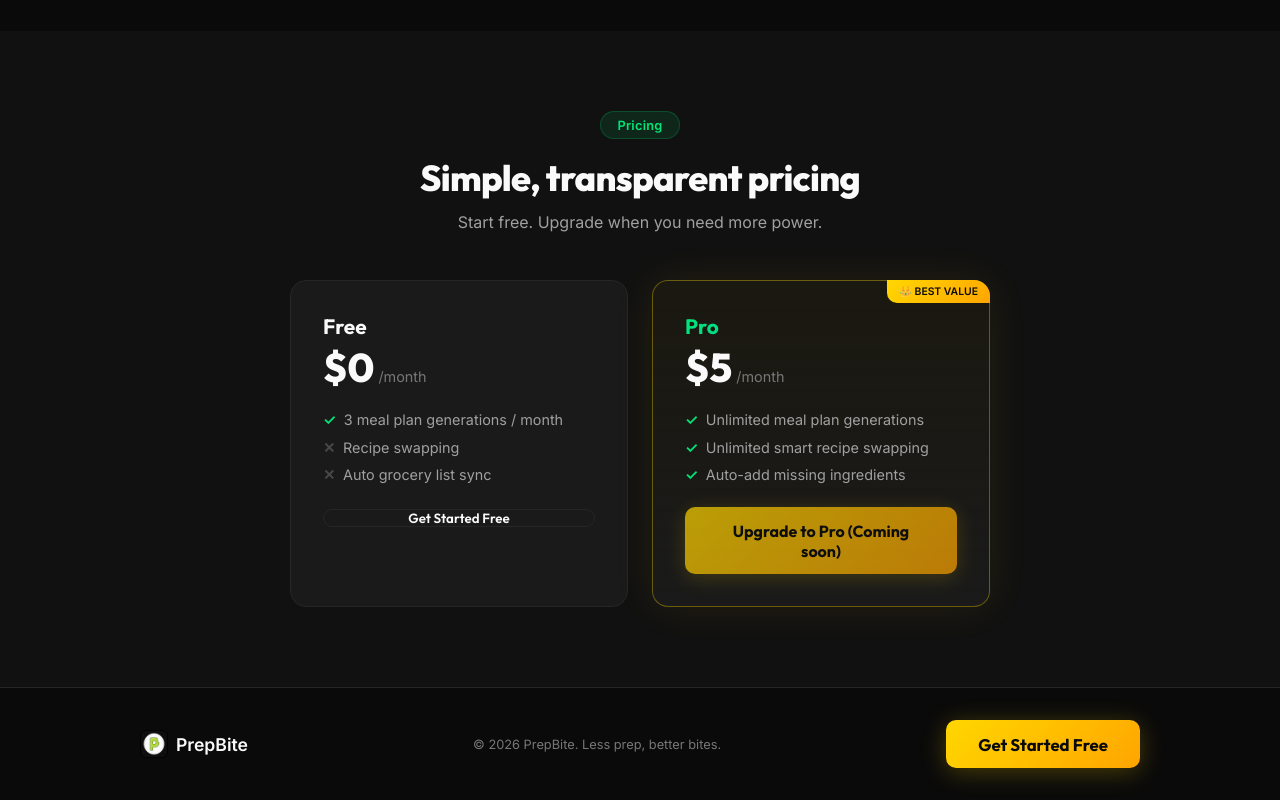
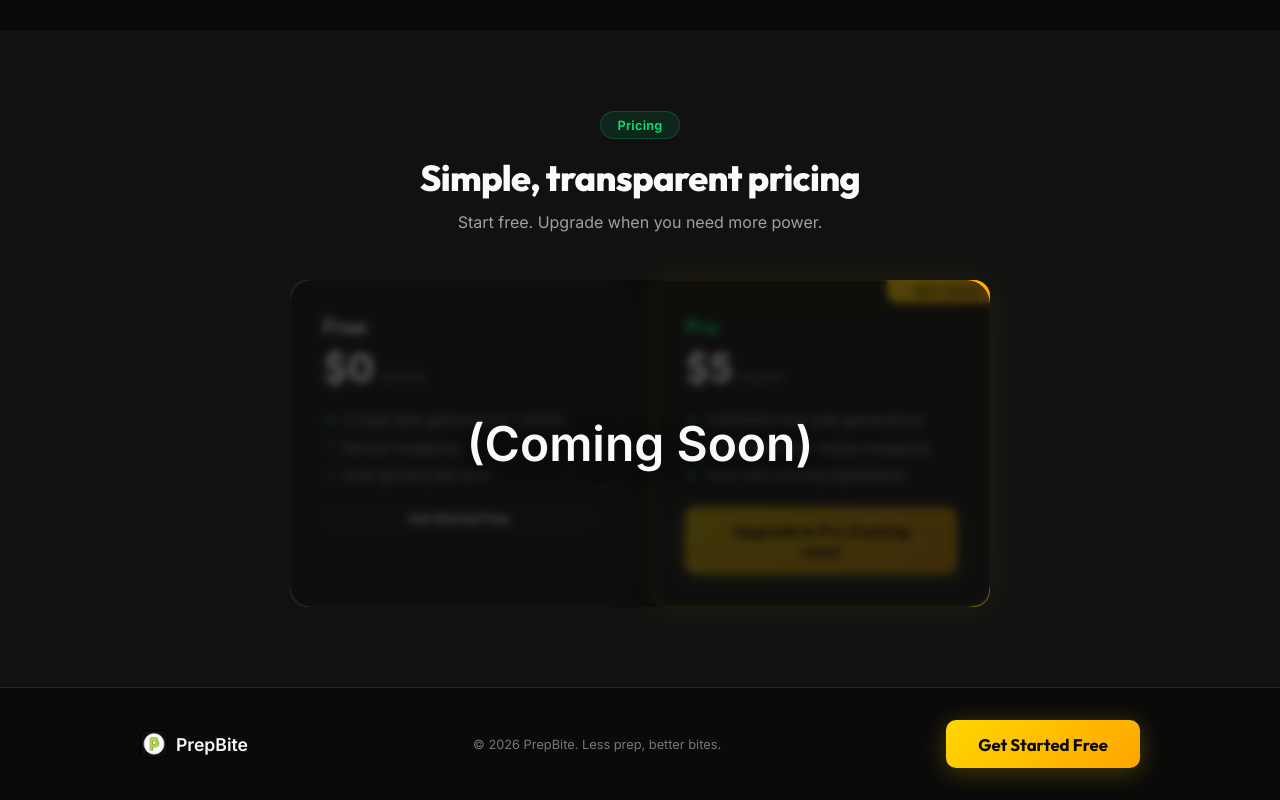
Before and after one commit to amishgupta2010-wq/PrepBite, a Next.js app: page / in a window 1280 px wide. Shown: the part 1523-2323 px from the top of the page. Built offline with nearby package versions, Linux system fonts and the light colour scheme; no server answers.

Commit message:
Update site design with Antigravity

```diff
--- a/src/app/app/layout.tsx
+++ b/src/app/app/layout.tsx
@@ -377,7 +377,8 @@
             <div style={{ display: 'flex', gap: '1rem', justifyContent: 'center' }}>
               <button className="tutorial-btn-nah" onClick={() => setShowSignOutConfirm(false)}>Nah!</button>
               <button className="tutorial-btn-yep" onClick={async () => {
-                import('../../lib/auth').then(({ logoutUser }) => logoutUser());
+                const { logoutUser } = await import('../../lib/auth');
+                logoutUser();
                 const { signOut } = await import('next-auth/react');
                 await signOut({ redirect: false });
                 window.location.href = '/';
@@ -395,7 +396,8 @@
             <div style={{ display: 'flex', gap: '1rem', justifyContent: 'center' }}>
               <button className="tutorial-btn-nah" onClick={() => setShowDeleteConfirm(false)}>Nah!</button>
               <button className="tutorial-btn-yep" onClick={async () => {
-                import('../../lib/auth').then(({ deleteAccount }) => deleteAccount());
+                const { deleteAccount } = await import('../../lib/auth');
+                deleteAccount();
                 const { signOut } = await import('next-auth/react');
                 await signOut({ redirect: false });
                 window.location.href = '/';
--- a/src/app/page.tsx
+++ b/src/app/page.tsx
@@ -337,7 +337,23 @@
           <div className="lp-badge" style={{ margin: '0 auto 1rem' }}>Pricing</div>
           <h2 className="lp-section-title">Simple, transparent pricing</h2>
           <p className="lp-section-sub">Start free. Upgrade when you need more power.</p>
-          <div className="lp-pricing-grid">
+          <div className="lp-pricing-grid" style={{ position: 'relative' }}>
+            {/* Overlay */}
+            <div style={{
+              position: 'absolute',
+              inset: 0,
+              background: 'rgba(10, 10, 10, 0.7)',
+              backdropFilter: 'blur(4px)',
+              zIndex: 10,
+              display: 'flex',
+              alignItems: 'center',
+              justifyContent: 'center',
+              borderRadius: '24px',
+            }}>
+              <h2 style={{ fontSize: '3rem', fontWeight: 800, color: 'var(--text-primary)', textAlign: 'center', textShadow: '0 4px 20px rgba(0,0,0,0.5)' }}>
+                (Coming Soon)
+              </h2>
+            </div>
             {/* Free tier */}
             <div className="lp-price-card">
               <h3 className="lp-price-name">Free</h3>
```
Also changed, not shown: src/app/app/ingredients/page.tsx (+3 -10 lines).
